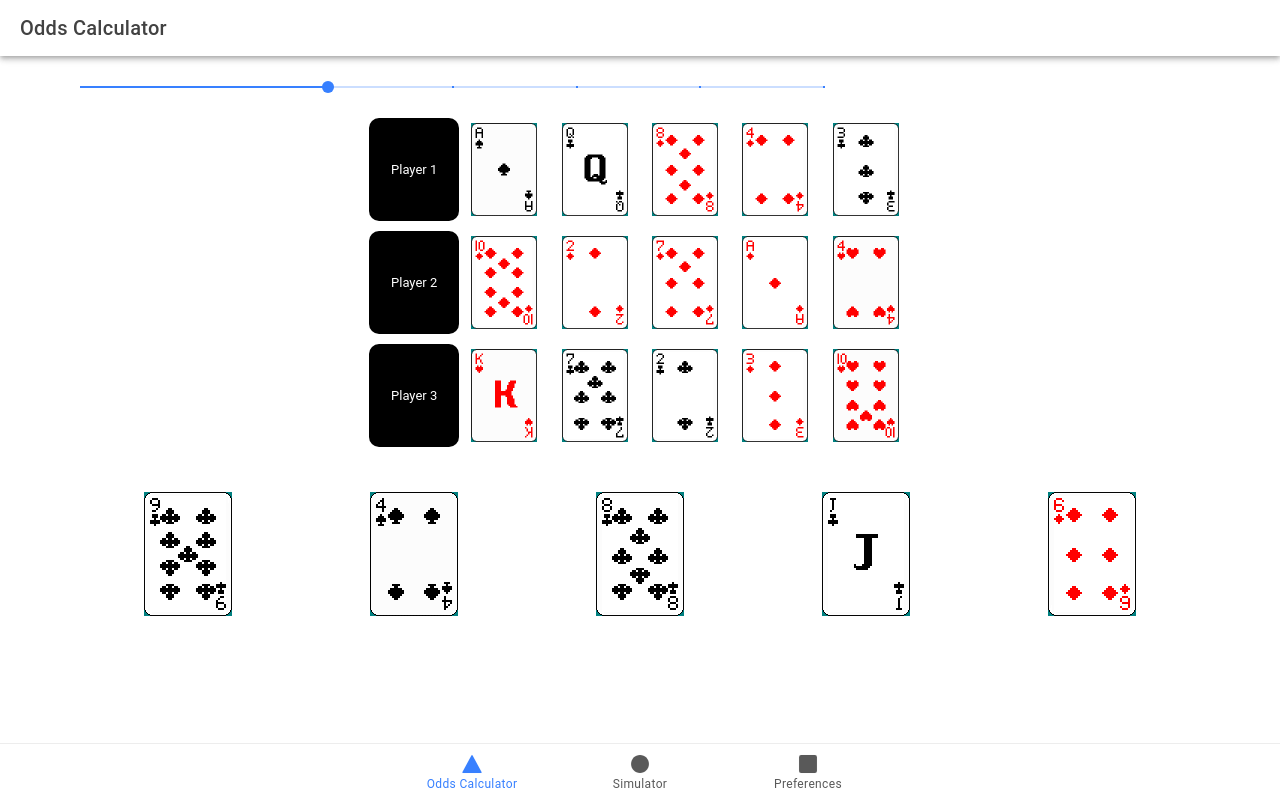
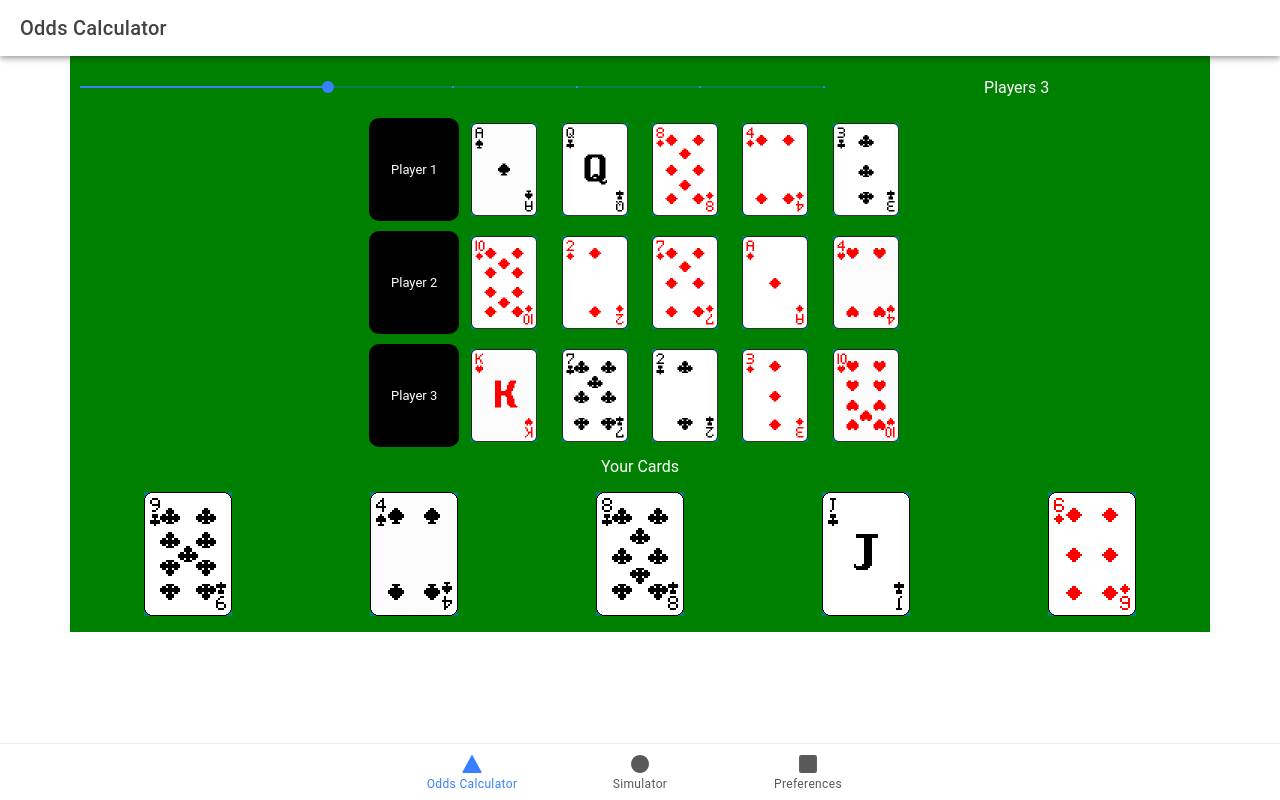
Before and after one commit to AdrianoAugustoFreire/two-to-seven-draw-poker, a React (Vite) app: page /tab1 in a window 1280 px wide. Built offline with nearby package versions, Linux system fonts and the light colour scheme.

Commit message:
fixes background color

```diff
--- a/src/components/Player.tsx
+++ b/src/components/Player.tsx
@@ -1,7 +1,6 @@
 import { IonCol, IonRow } from '@ionic/react';
 import './Player.css';
 import PlayingCard from './PlayingCard';
-import { getCardsOfFullDeck, getRandomUniqueCards, shuffleArray } from './Deck';
 import Card from './Card';
 
 interface ContainerProps {
--- a/src/pages/Tab1.css
+++ b/src/pages/Tab1.css
@@ -6,6 +6,6 @@
 	min-height: 73;
 }
 
-#background-content {
+ion-grid {
 	background-color: green;
 }
```
